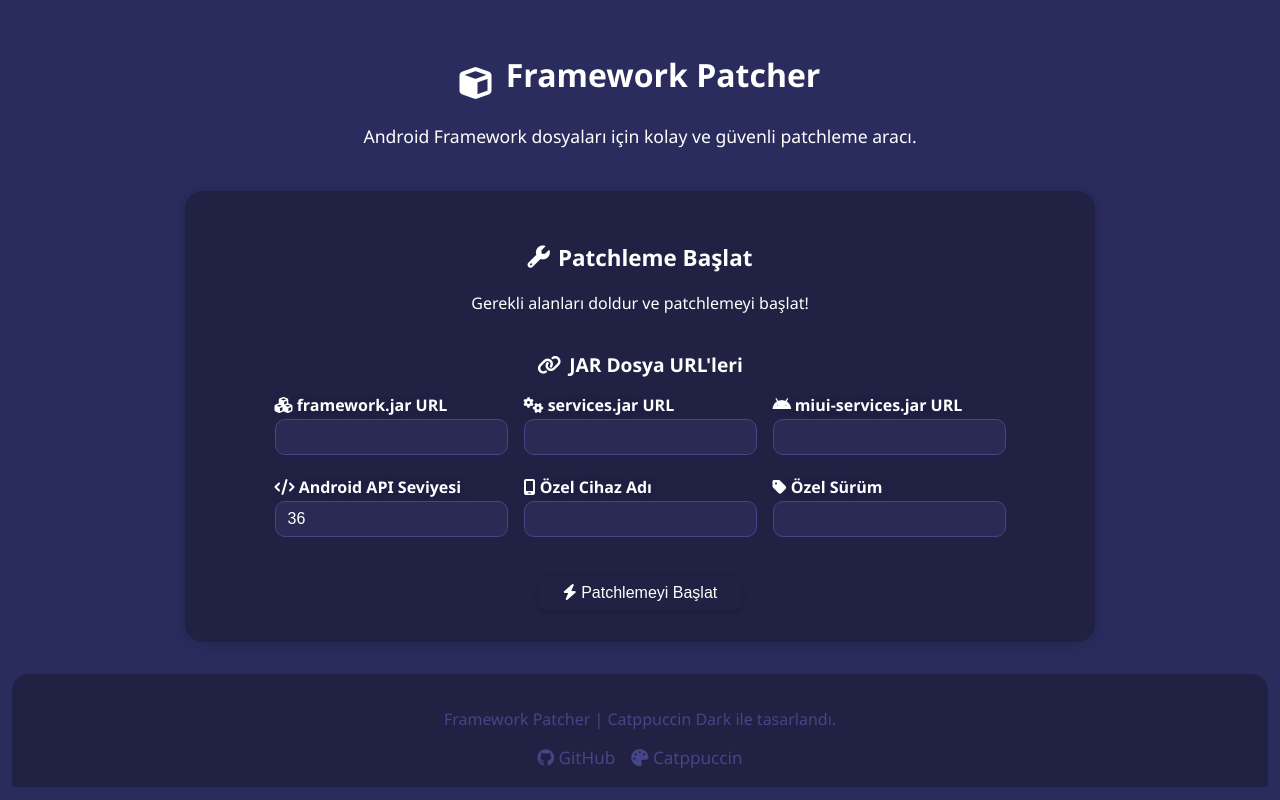
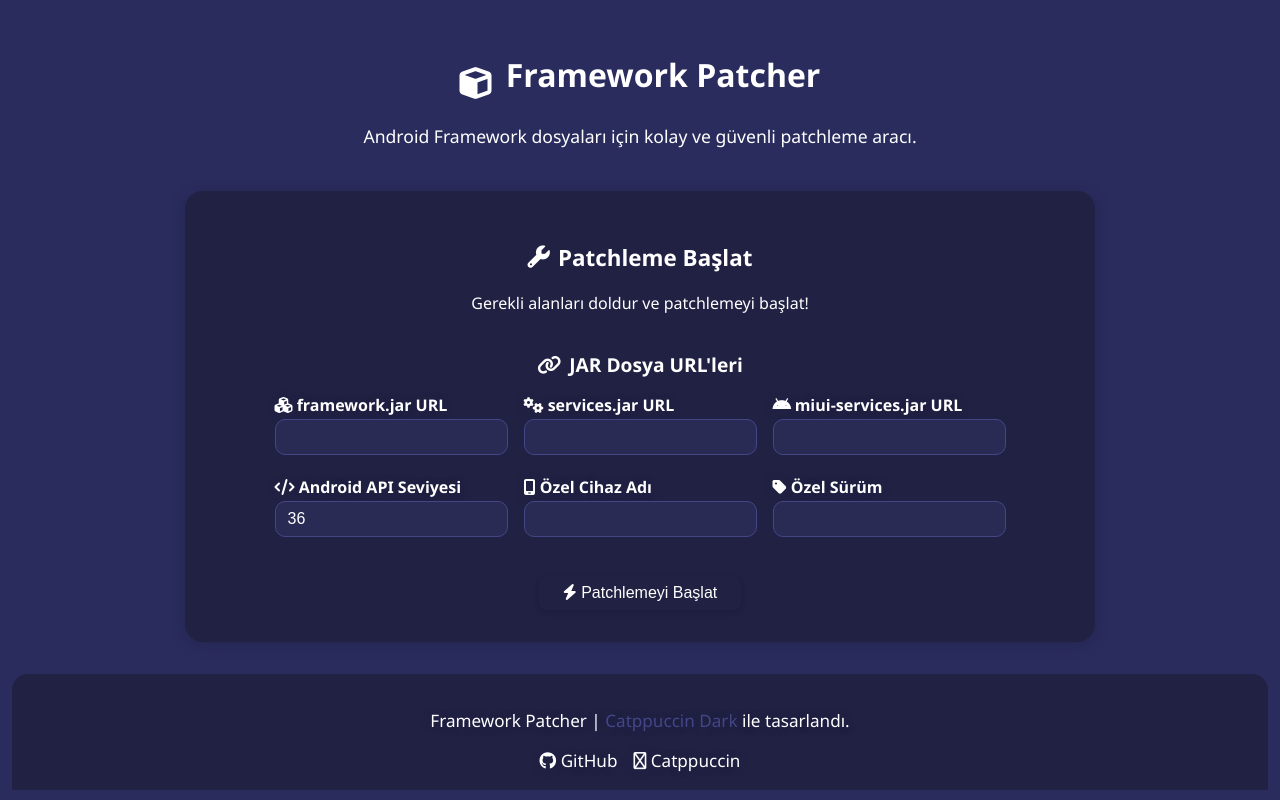
Before and after one commit to aurora9331/A16-FrameworkPatcher, a plain HTML site: page web/index.html in a window 1280 px wide. Drawn offline with Linux system fonts and the light colour scheme.

Commit message:
Refactor CSS variables and footer styles

```diff
--- a/web/style.css
+++ b/web/style.css
@@ -1,17 +1,17 @@
 :root {
-    --bg: #2a2c5e;           /* En koyu lavanta/mor-mavi ana arka plan */
-    --bg-alt: #202143;       /* Kutu ve alt arka plan, daha koyu */
+    --bg: #2a2c5e;           /* Çok koyu lavanta/mor-mavi ana arka plan */
+    --bg-alt: #202143;       /* Kutu ve alt arka plan, ekstra koyu */
     --text: #ffffff;         /* Beyaz metin */
     --accent: #444687;       /* Koyu accent */
     --accent-dark: #292b54;  /* Daha koyu accent-dark */
     --success: #8cdbb1;
     --error: #e56b8b;
-    --border: #292b54;       /* Border için ekstra koyu */
-    --input-bg: #292b54;     /* Inputlarda ekstra koyu */
+    --border: #292b54;
+    --input-bg: #292b54;
     --input-text: #ffffff;
     --input-border: #444687;
-    --btn-bg: #202143;       /* Butonlar ve kutular aynı koyu */
-    --btn-hover: #2a2c5e;    /* Buton hover ana renk */
+    --btn-bg: #202143;
+    --btn-hover: #2a2c5e;
     --btn-text: #fff;
     --secondary-bg: #202143;
     --secondary-hover: #292b54;
@@ -238,9 +238,13 @@
     border-radius: 16px 16px 0 0;
 }
 
-.footer-content {
-    color: var(--accent);
-    font-size: 1rem;
+.footer-content,
+.footer-links a,
+.footer-links a i {
+    color: #fff !important;
+    font-weight: 500;
+    text-shadow: 0 1px 8px #20214360;
+    font-size: 1.07rem;
 }
 
 .footer-links {
@@ -250,15 +254,8 @@
     gap: 16px;
 }
 
-.footer-links a {
-    color: var(--accent);
-    text-decoration: none;
-    font-size: 1.07rem;
-    transition: color 0.2s;
-}
-
 .footer-links a:hover {
-    color: var(--accent-dark);
+    color: var(--accent-dark) !important;
 }
 
 /* Scrollbar */
```
